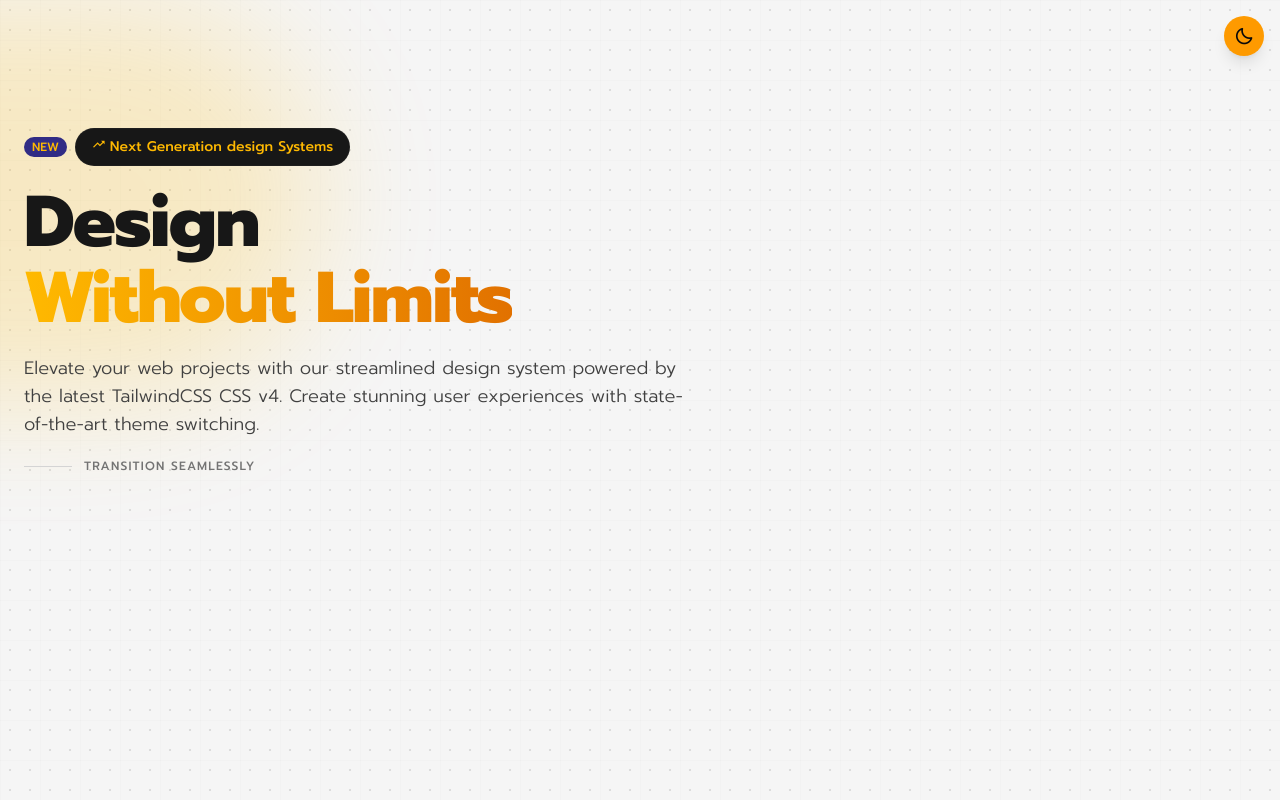
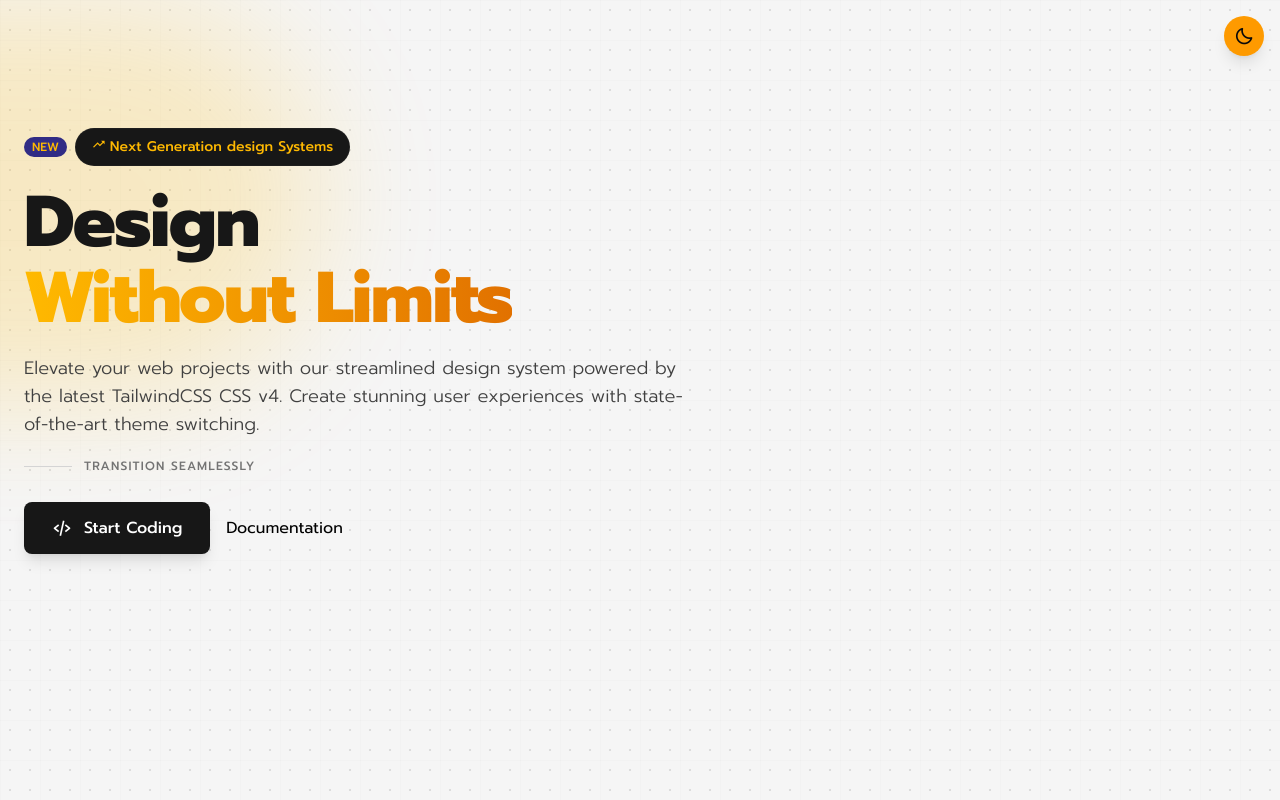
Before and after one commit to VaricelaZoster/Dark-Light-Toggle, a React (Vite) app: page / in a window 1280 px wide. Built offline with nearby package versions, Linux system fonts and the light colour scheme.

Commit message:
Added Start Coding button

```diff
--- a/src/components/Hero.jsx
+++ b/src/components/Hero.jsx
@@ -26,6 +26,12 @@ const Hero = () => {
                 <p className="uppercase text-xs tracking-widest text-neutral-500 dark:text-neutral-400 font-medium">TRANSITION SEAMLESSLY</p>
               </div>
             </div>
+            <div className="flex flex-wrap gap-3 lg:gap-4">
+              <button className="px-6 py-3 lg:px-7 lg:py-3.5 rounded-lg bg-neutral-900 hover:bg-black text-white dark:bg-amber-500 dark:hover:bg-amber-600 dark:text-neutral-900 font-medium shadow-lg hover:shadow-neutral-900/20 dark:hover:shadow-amber-500/20 flex items-center transition group duration-300 cursor-pointer">
+                <i className="bx bx-code-alt mr-2 lg:mr-3 lext-lg lg:text-xl group-hover:rotate-12 transition-transform "></i>
+                  <span className="">Start Coding</span></button>
+              <button className="">Documentation</button>
+            </div>
           </div>
         </div>
       </div>
```
